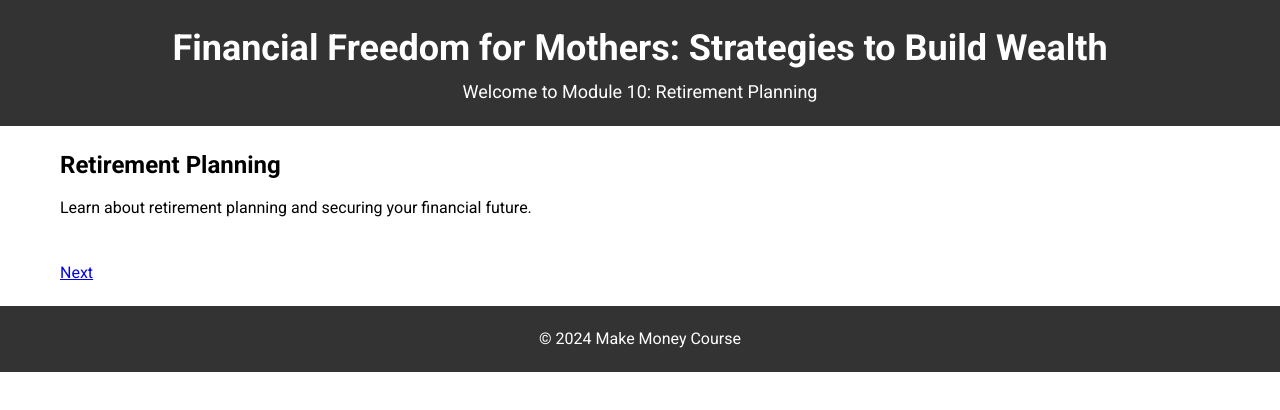
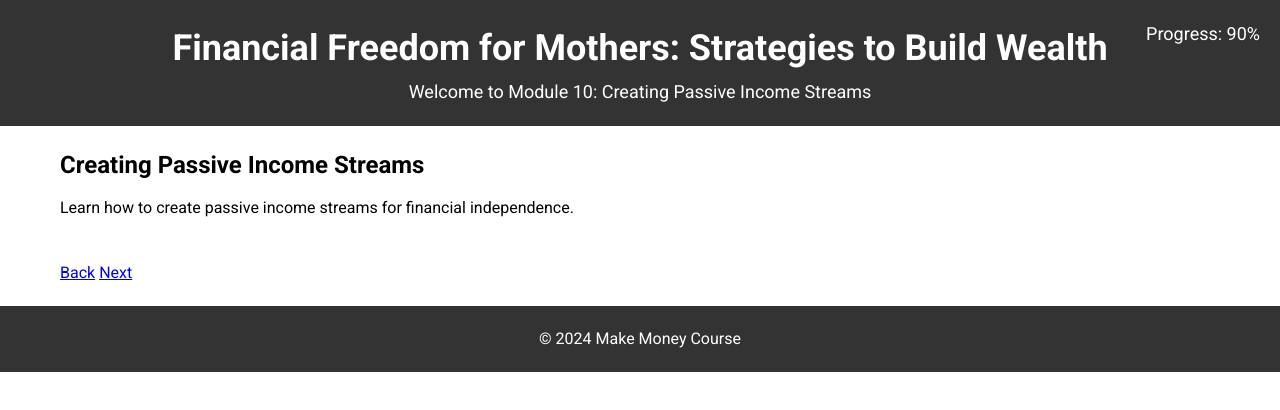
Before and after one commit to jayyy253/Course, a plain HTML site: page module10.html in a window 1280 px wide. Drawn offline with Linux system fonts and the light colour scheme.

Commit message:
Update module10.html

```diff
--- a/module10.html
+++ b/module10.html
@@ -3,9 +3,10 @@
 <head>
     <meta charset="UTF-8">
     <meta name="viewport" content="width=device-width, initial-scale=1.0">
-    <title>Module 10: Retirement Planning</title>
+    <title>Module 10: Creating Passive Income Streams</title>
     <link rel="stylesheet" href="styles.css"> <!-- Link to external CSS file for styling -->
     <link href="https://fonts.googleapis.com/css2?family=Roboto:wght@400;700&display=swap" rel="stylesheet"> <!-- Link to Google Fonts -->
+    <script src="progress.js" defer></script> <!-- Link to external JavaScript file -->
 </head>
 <body>
 
@@ -13,7 +14,9 @@
 <header>
     <div class="container">
         <h1>Financial Freedom for Mothers: Strategies to Build Wealth</h1>
-        <p>Welcome to Module 10: Retirement Planning</p>
+        <p>Welcome to Module 10: Creating Passive Income Streams</p>
+        <!-- Display progress percentage -->
+        <p id="progressPercentage" style="position: absolute; top: 20px; right: 20px;"></p>
     </div>
 </header>
 
@@ -21,10 +24,12 @@
 <main>
     <div class="container">
         <section>
-            <h2>Retirement Planning</h2>
-            <p>Learn about retirement planning and securing your financial future.</p>
+            <h2>Creating Passive Income Streams</h2>
+            <p>Learn how to create passive income streams for financial independence.</p>
         </section>
-                <!-- Next button to navigate to Module 11 -->
+        <!-- Back button to navigate to Module 9 -->
+        <a href="module9.html" class="back-button">Back</a>
+        <!-- Next button to navigate to Module 11 -->
         <a href="module11.html" class="next-button">Next</a>
     </div>
 </main>
```
